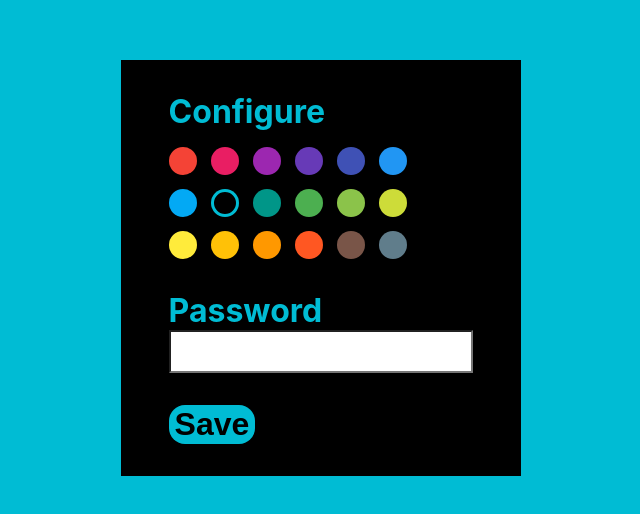
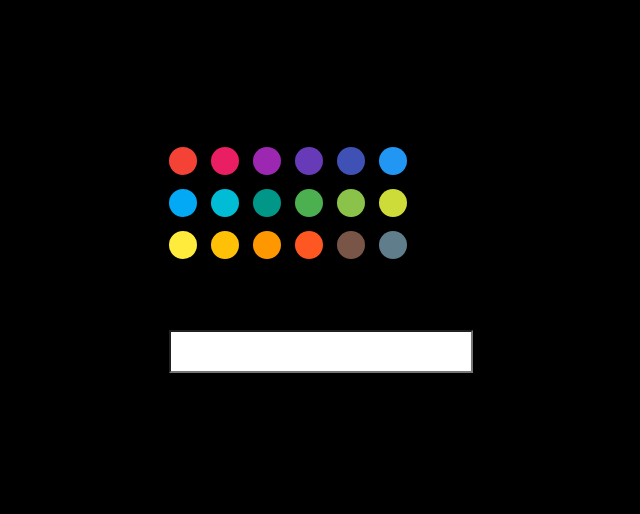
Before and after one commit to gjhltn/selfie, a React (Create React App) app: page / in a window 1280 px wide. Shown: the part 132-646 px from the top of the page, without its empty margins (319-959 px from the left). Built offline with nearby package versions, Linux system fonts and the light colour scheme.

Commit message:
load comfig on build

```diff
--- a/src/components/Selfie/index.js
+++ b/src/components/Selfie/index.js
@@ -3,12 +3,18 @@ import { Octokit } from '@octokit/rest'
 import { Base64 } from 'js-base64'
 import styled from 'styled-components'
 import { CirclePicker } from 'react-color'
+import CONFIG from '../../config.json';
 
 const OWNER = 'gswirrl'
 const REPO = 'selfie'
-const CONFIG_FILE = 'config.json'
+const CONFIG_FILE = 'src/config.json'
 
-const backgroundColour = '#00bcd4'
+const Note= styled.div`
+position: absolute;
+top: 1rem;
+left: 1rem;
+font-size: 14px;
+`
 
 const Button = styled.button`
 	background: ${props => props.colour};
@@ -35,6 +41,7 @@ const Wrapper = styled.div`
 	padding: 2rem 3rem;
 	background: #000;
 	color: #fff;
+	box-shadow: rgba(0, 0, 0, 0.09) 0px 2px 1px, rgba(0, 0, 0, 0.09) 0px 4px 2px, rgba(0, 0, 0, 0.09) 0px 8px 4px, rgba(0, 0, 0, 0.09) 0px 16px 8px, rgba(0, 0, 0, 0.09) 0px 32px 16px;
 
 	input {
 		font-size: 1.4rem;
@@ -81,12 +88,12 @@ const saveSelfie = async ({ token, data }) => {
 				message: 'Selfie saved user config',
 				content: contentEncoded,
 				committer: {
-					name: `Selfie Bot`
-					// email: "guy@swirrl.com",
+					name: `Selfie Bot`,
+					email: "guy@swirrl.com" // 422 without this
 				},
 				author: {
-					name: 'Selfie Bot'
-					//email: "guy@swirrl.com",
+					name: 'Selfie Bot',
+					email: "guy@swirrl.com" // 422 without this
 				}
 			})
 			console.log(data)
@@ -104,7 +111,7 @@ const saveSelfie = async ({ token, data }) => {
 
 export const Selfie = () => {
 	const [token, setToken] = useState('')
-	const [selectedColour, setBackgroundColour] = useState(backgroundColour)
+	const [selectedColour, setBackgroundColour] = useState(CONFIG.backgroundColour)
 
 	const handleChangeComplete = c => {
 		setBackgroundColour(c.hex)
@@ -112,6 +119,10 @@ export const Selfie = () => {
 
 	return (
 		<All colour={selectedColour}>
+			<Note>{
+				selectedColour === CONFIG.backgroundColour ?
+				"background colour was set at: " + CONFIG.timeStamp : " "
+			}</Note>
 			<Wrapper>
 				<Label colour={selectedColour}>Configure</Label>
 				<Spacer />
--- /dev/null
+++ b/src/config.json
@@ -0,0 +1,4 @@
+{
+	"timeStamp": "empty",
+	"backgroundColour": "#000"
+}
```
